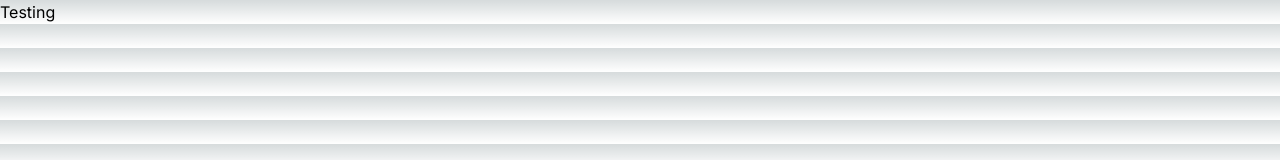
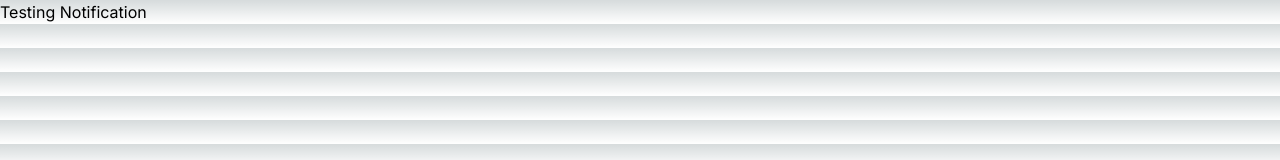
Before and after one commit to olan-tayo/interview-prep, a Next.js app: page / in a window 1280 px wide. Shown: the top 160 px of the page. Built offline with nearby package versions, Linux system fonts and the light colour scheme.

Commit message:
feat: implement push notification

```diff
--- a/src/app/page.tsx
+++ b/src/app/page.tsx
@@ -1,14 +1,6 @@
 "use client";
-
-import Head from "next/head";
 import { useEffect } from "react";
 import runOneSignal from "../../helper/oneSignal";
-
-interface CustomWindow extends Window {
-  OneSignal: any;
-}
-
-declare let window: CustomWindow;
 
 export default function Home() {
   useEffect(() => {
@@ -16,7 +8,7 @@ export default function Home() {
   });
   return (
     <div>
-      <h1>Testing</h1>
+      <h1>Testing Notification</h1>
     </div>
   );
 }
```
